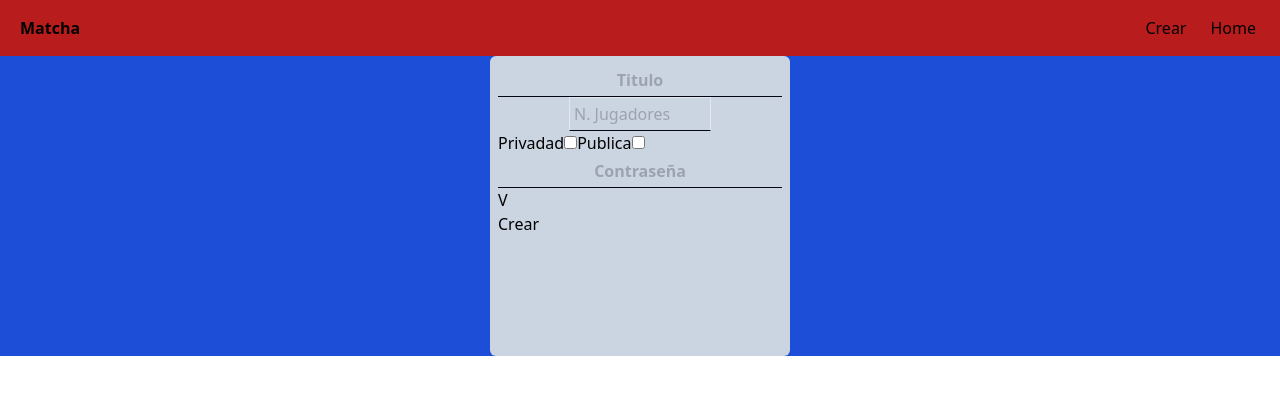
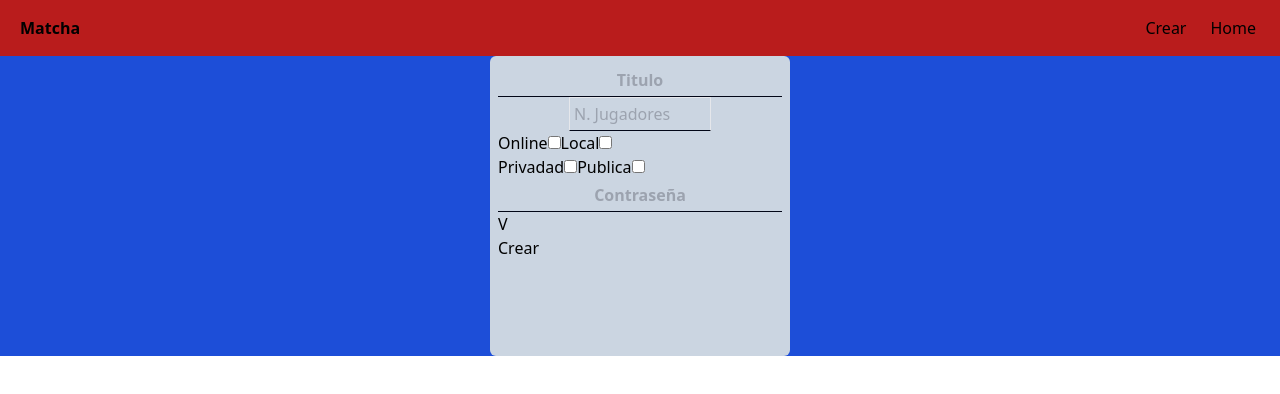
Before and after one commit to LuisArielRetanaHernadez/Memorama, a React (Vite) app: page /create/game in a window 1280 px wide. Shown: the top 394 px of the page. Built offline with nearby package versions, Linux system fonts and the light colour scheme.

Commit message:
creando la seccion para eligir si la sala va ser online o local

```diff
--- a/src/pages/CreateGamer/CreateGamer.jsx
+++ b/src/pages/CreateGamer/CreateGamer.jsx
@@ -16,6 +16,16 @@ const CreateGamer = () => {
         </div>
         <div>
           <label>
+            Online
+            <input type="checkbox" value={true}/>
+          </label>
+          <label>
+            Local
+            <input type="checkbox" value={false}/>
+          </label>
+        </div>
+        <div>
+          <label>
             Privadad
             <input type="checkbox" value={true}/>
           </label>
@@ -30,7 +40,6 @@ const CreateGamer = () => {
           <spna>V</spna>
         </div>
         }
-
         <div>
           <button>Crear</button>
         </div>
```
